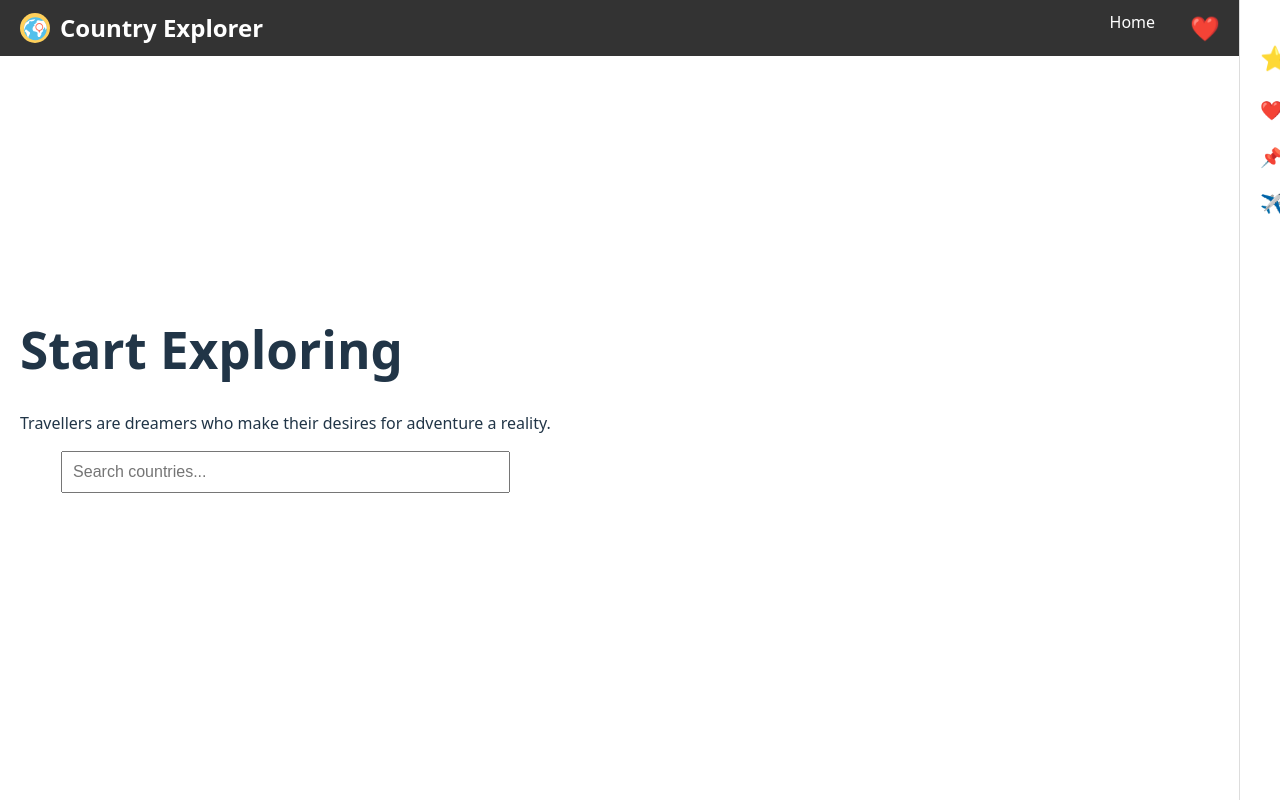
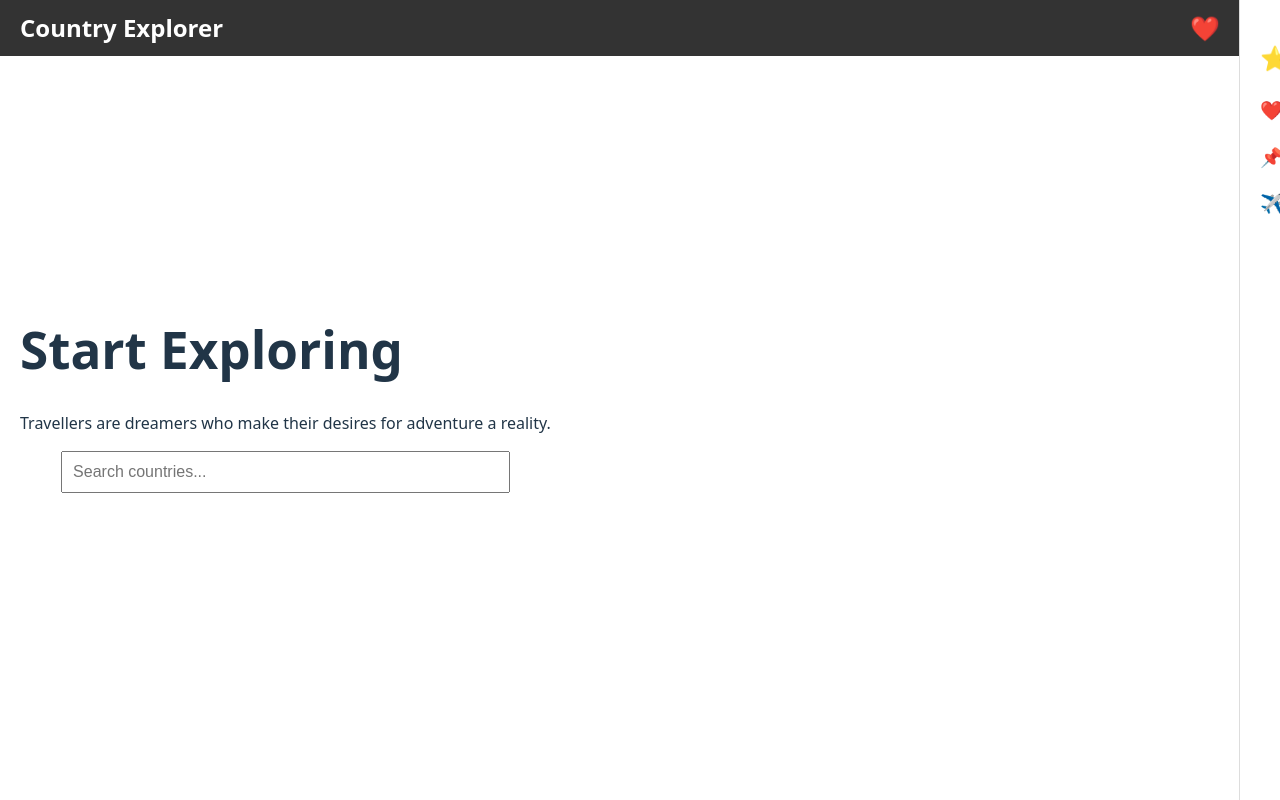
Before and after one commit to irenepixx/country-explorer, a React (Vite) app: page / in a window 1280 px wide. Built offline with nearby package versions, Linux system fonts and the light colour scheme.

Commit message:
feat: Change home link

```diff
--- a/src/components/Navbar.tsx
+++ b/src/components/Navbar.tsx
@@ -8,16 +8,12 @@ interface NavbarProps {
 const Navbar: React.FC<NavbarProps> = ({ onFavoritesClick }) => {
   return (
     <nav style={styles.nav}>
-      <img style={styles.logoImage} src="/earth.svg" />
-      <h2 style={styles.logo}>Country Explorer</h2>
-      <div style={styles.linksContainer}>
-        <Link to="/" style={styles.link}>
-          Home
-        </Link>
-        <span onClick={onFavoritesClick} style={styles.heart}>
-          ❤️
-        </span>
-      </div>
+      <Link to="/" style={{ textDecoration: "none", color: "white" }}>
+        <h2 style={styles.logo}>Country Explorer</h2>
+      </Link>
+      <span onClick={onFavoritesClick} style={styles.heart}>
+        ❤️
+      </span>
     </nav>
   );
 };
```
